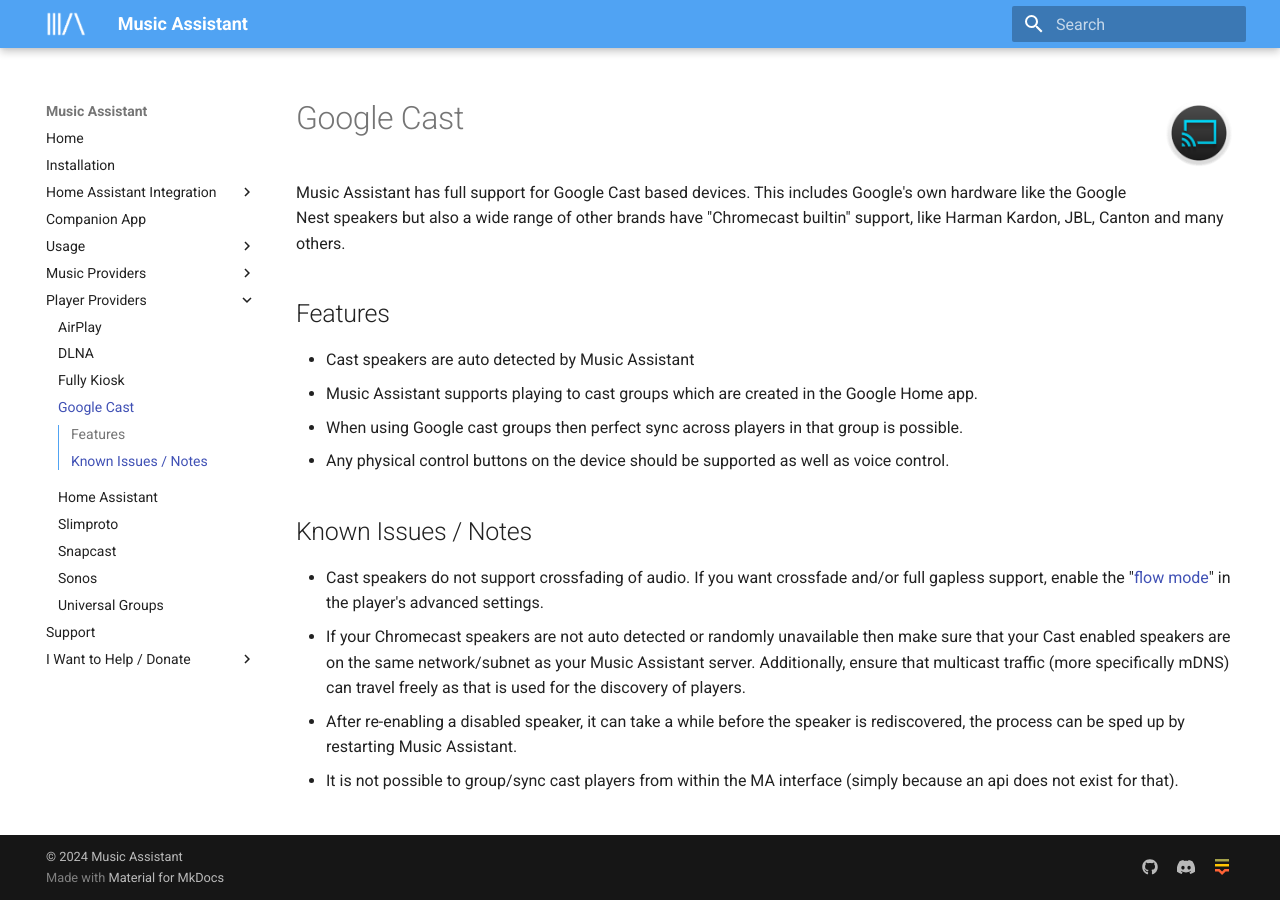
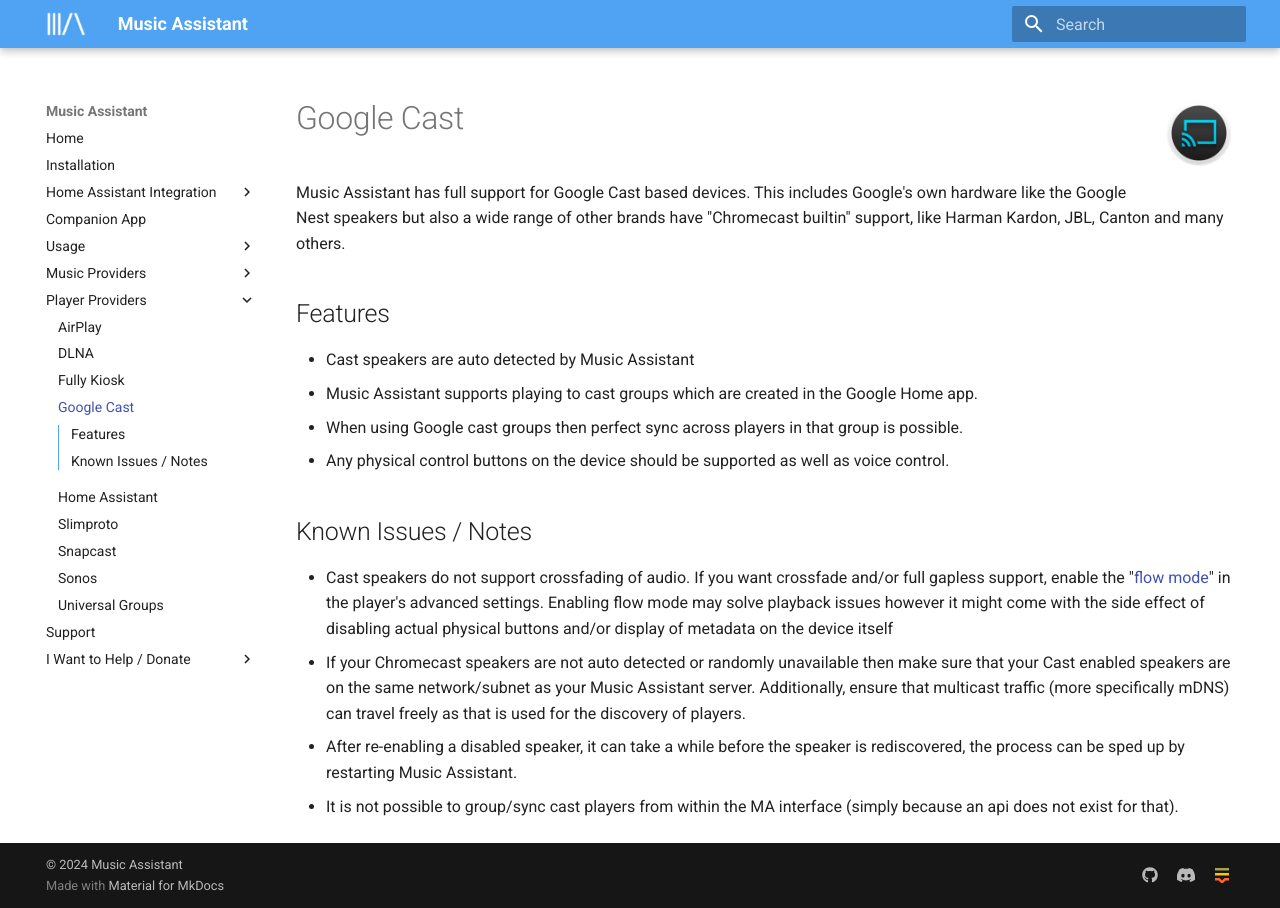
Before and after one commit to pwbriggs/music-assistant.github.io, an MkDocs documentation site: the page built from docs/player-support/google-cast.md, in a window 1280 px wide. Built offline with MkDocs 1.6.1 and Material for MkDocs 9.7.7, drawn with Linux system fonts in a browser that asks for light colours.

Commit message:
More flow mode changes

```diff
--- a/docs/player-support/google-cast.md
+++ b/docs/player-support/google-cast.md
@@ -9,10 +9,9 @@
 - When using Google cast groups then perfect sync across players in that group is possible.
 - Any physical control buttons on the device should be supported as well as voice control.
 
-
 ## Known Issues / Notes
 
-- Cast speakers do not support crossfading of audio. If you want crossfade and/or full gapless support, enable the "[flow mode](../faq/normalization/#track-queueing)" in the player's advanced settings.
+- Cast speakers do not support crossfading of audio. If you want crossfade and/or full gapless support, enable the "[flow mode](../faq/normalization/#track-queueing)" in the player's advanced settings. Enabling flow mode may solve playback issues however it might come with the side effect of disabling actual physical buttons and/or display of metadata on the device itself
 - If your Chromecast speakers are not auto detected or randomly unavailable then make sure that your Cast enabled speakers are on the same network/subnet as your Music Assistant server. Additionally, ensure that multicast traffic (more specifically mDNS) can travel freely as that is used for the discovery of players.
 - After re-enabling a disabled speaker, it can take a while before the speaker is rediscovered, the process can be sped up by restarting Music Assistant.
 - It is not possible to group/sync cast players from within the MA interface (simply because an api does not exist for that).
```
